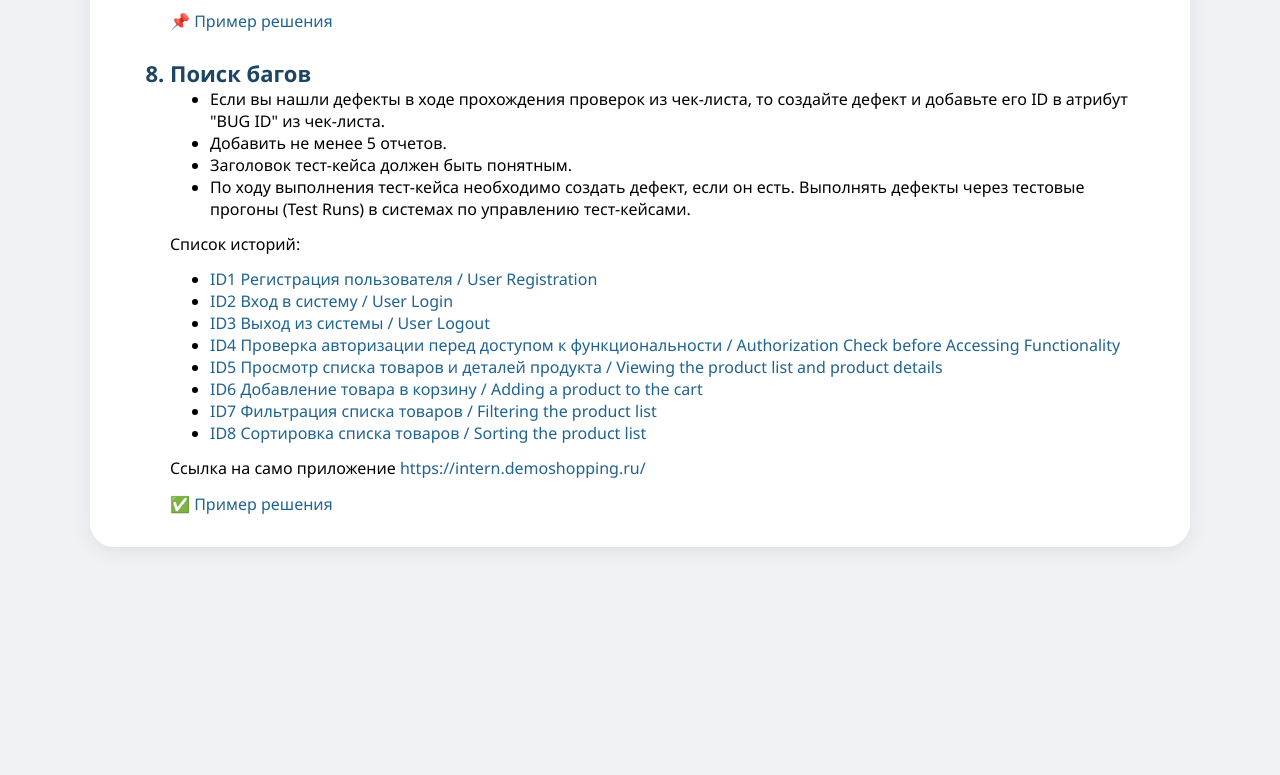
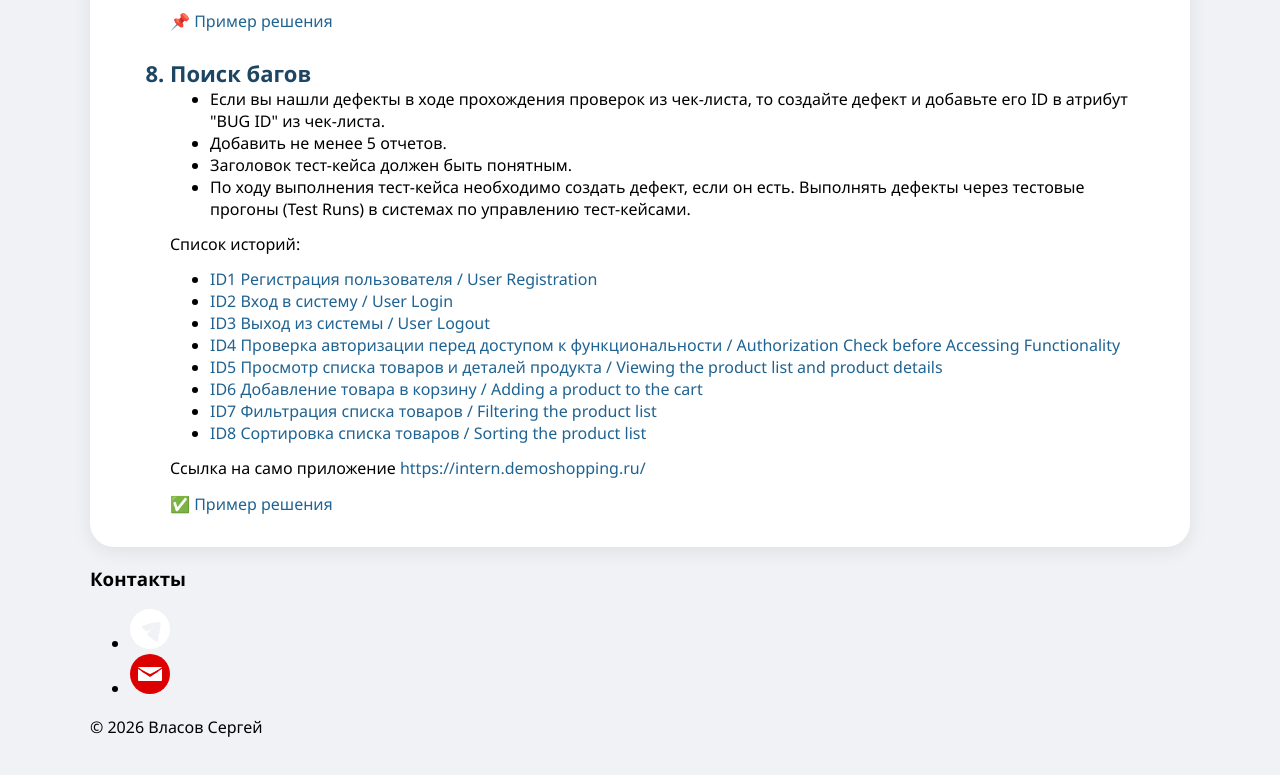
Before and after one commit to Vlasov-S-N-96/Work_job_project, a plain HTML site: page index.html in a window 1280 px wide. Shown: the part 1784-2559 px from the top of the page. Before the commit the page ends 2371 px from the top, so only its background shows below. Drawn offline with Linux system fonts and the light colour scheme.

Commit message:
Update index.html

```diff
--- a/index.html
+++ b/index.html
@@ -117,6 +117,38 @@
                 <p class="text_link"><a href="https://docs.google.com/spreadsheets/d/1XjI1CYNhTq_a9quSeuw4eauC-P3KeUJ2mt0l9FOxoQo/edit?gid=0#gid=0" target="_blank">✅ Пример решения</a></p>
             </ol>
         </div>
+        <!-- 3. Подвал -->
+        <footer class="footer">
+            <div class="footer-container">
+                <h3 class="footer-title">Контакты</h3>
+                <ul class="footer-social">
+                    <li>
+                        <a class="social__icon" href="https://t.me/Vlasov_S_Nid96271" target="_blank" aria-label="Перейти в Telegram">
+                            <svg width="40" height="40" viewBox="0 0 40 40" fill="none" xmlns="http://www.w3.org/2000/svg">
+                                <path fill-rule="evenodd" clip-rule="evenodd"
+                                    d="M20 0C8.9543 0 0 8.9543 0 20C0 31.0457 8.9543 40 20 40C31.0457 40 40 31.0457 40 20C40 8.9543 31.0457 0 20 0ZM29.1027 13.1159C29.698 12.9413 30.3734 13.2618 30.4486 13.8695C30.5494 14.673 30.5399 15.7849 30.4199 16.9647C29.9592 21.1896 28.4903 28.7162 27.7739 31.6816C27.5078 32.8103 27.0048 33.1053 26.2089 32.659C25.2085 32.1004 24.2351 31.4272 23.2972 30.7507C22.3005 30.032 23.6662 30.6234 22.6356 29.8855C21.3361 28.9482 18.4606 26.8194 17.3062 25.6971C16.4912 24.9024 17.6314 24.2954 18.7371 23.2418C19.4903 22.518 22.515 19.7202 24.8274 17.3336C25.6113 16.5228 24.7864 17.158 23.8235 17.9603C22.2447 19.2427 19.6517 21.0568 18.5779 21.8393C17.7043 22.4729 17.0464 22.4718 16.385 21.9268C15.1905 20.9585 13.8561 20.0988 12.7392 19.3968C11.6009 18.6818 11.7538 17.6593 13.1012 17.0194C16.1588 15.5731 21.3414 13.6294 29.1027 13.1159Z"
+                                    fill="white"/>
+                            </svg>
+                        </a>
+                    </li>
+                    <li>
+                        <a class="social__icon" href="https://mail.yandex.ru/" target="_blank" aria-label="Написать на Яндекс Почту">
+                            <svg width="40" height="40" viewBox="0 0 40 40" fill="none" xmlns="http://www.w3.org/2000/svg">
+                                <!-- Красный круг-подложка -->
+                                <circle cx="20" cy="20" r="20" fill="#DD0000"/>
+                                <!-- Белый конверт -->
+                                <rect x="8" y="13" width="24" height="14" rx="1" fill="white"/>
+                                <!-- Линии конверта -->
+                                <path d="M8 14L20 22L32 14" stroke="#DD0000" stroke-width="1.5" fill="none"/>
+                                <line x1="12" y1="17" x2="20" y2="21" stroke="#DD0000" stroke-width="1.5"/>
+                                <line x1="28" y1="17" x2="20" y2="21" stroke="#DD0000" stroke-width="1.5"/>
+                            </svg>
+                        </a>
+                    </li>
+                </ul>
+                <p class="footer-copyright">© 2026 Власов Сергей</p>
+            </div>
+        </footer>
     </div>
 </body>
 </html>
```
